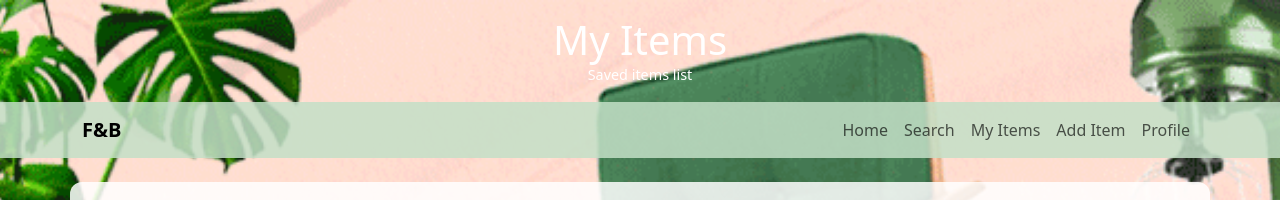
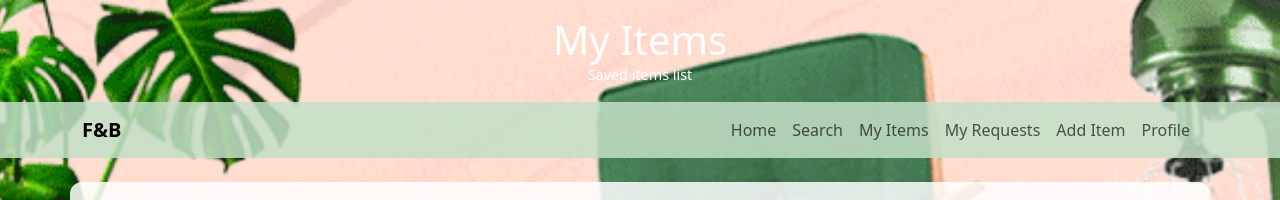
Before and after one commit to moranmekaiten-netizen/FINAL-WEB, a plain HTML site: page Includes/my-items.html in a window 1280 px wide. Shown: the top 200 px of the page. Drawn offline with nearby package versions, Linux system fonts and the light colour scheme; a script that the page names is missing.

Commit message:
Add 'My Requests' link to navigation menu

```diff
--- a/Includes/my-items.html
+++ b/Includes/my-items.html
@@ -27,6 +27,7 @@
         <li class="nav-item"><a class="nav-link" href="../index.html">Home</a></li>
         <li class="nav-item"><a class="nav-link" href="search.html">Search</a></li>
         <li class="nav-item"><a class="nav-link" href="my-items.html">My Items</a></li>
+        <li class="nav-item"><a class="nav-link" href="my-requests.html">My Requests</a></li>
         <li class="nav-item"><a class="nav-link" href="addItemForm.html">Add Item</a></li>
         <li class="nav-item"><a class="nav-link not-implemented" href="#" aria-label="Profile (not implemented)">Profile</a></li>
       </ul>
```
